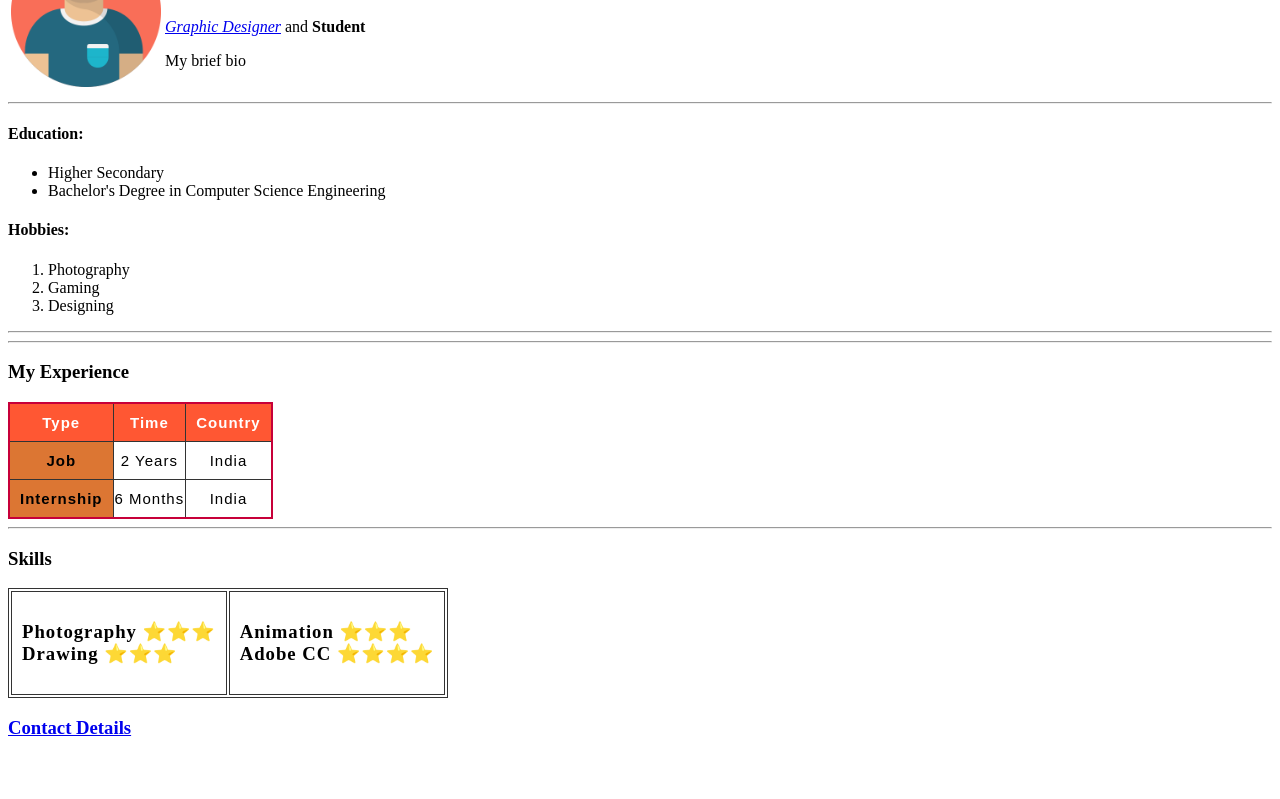
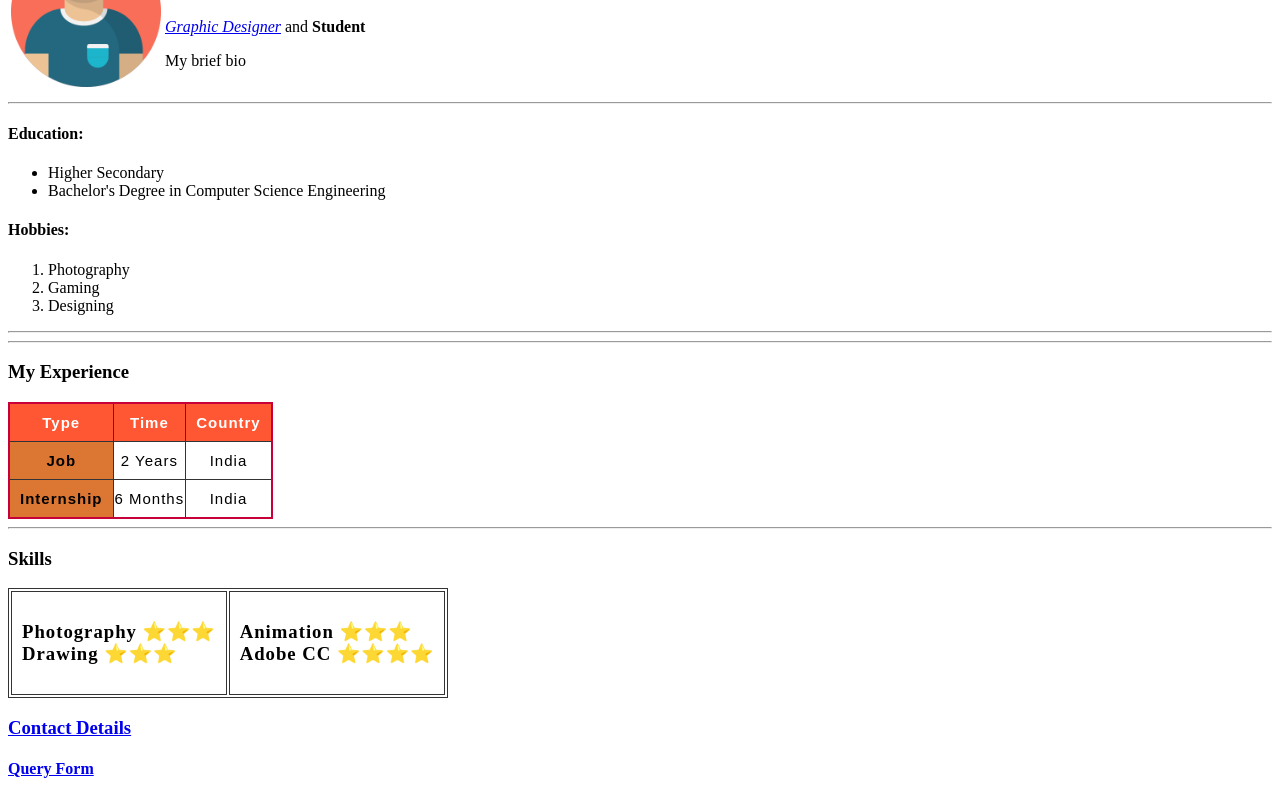
Before and after one commit to nikhil24-tech/resume, a plain HTML site: page index.html in a window 1280 px wide. Shown: the part 93-892 px from the top of the page. Before the commit the page ends 850 px from the top, so only its background shows below. Drawn offline with Linux system fonts and the light colour scheme.

Commit message:
Updated Files

```diff
--- a/index.html
+++ b/index.html
@@ -47,7 +47,6 @@
         <th scope="row">Job</th>
         <td id="one">2 Years</td>
         <td id="one">India</td>
-
     </tr>
     <tr>
         <th scope="row">Internship</th>
@@ -60,7 +59,6 @@
 <h3>Skills</h3>
 <table scope="3">
     <th id="one">
-
       <h3>Photography ⭐⭐⭐
         <br>
         Drawing ⭐⭐⭐</h3>
@@ -72,5 +70,6 @@
 </th>
 </table>
 <h3><a href="Contact.html" target="_blank">Contact Details</a></h3>
+<h4><a href="others.html" target="_blank">Query Form</a></h4>
   </body>
 </html>
```
Lines whose indentation alone changed are shown as unchanged.
